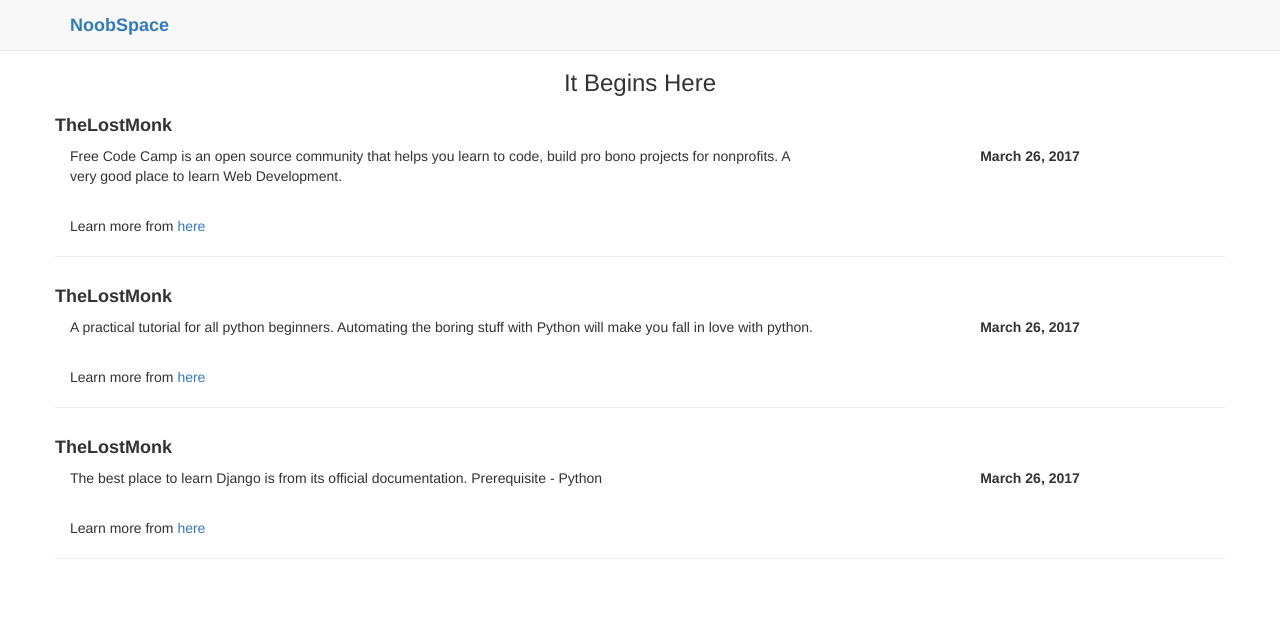
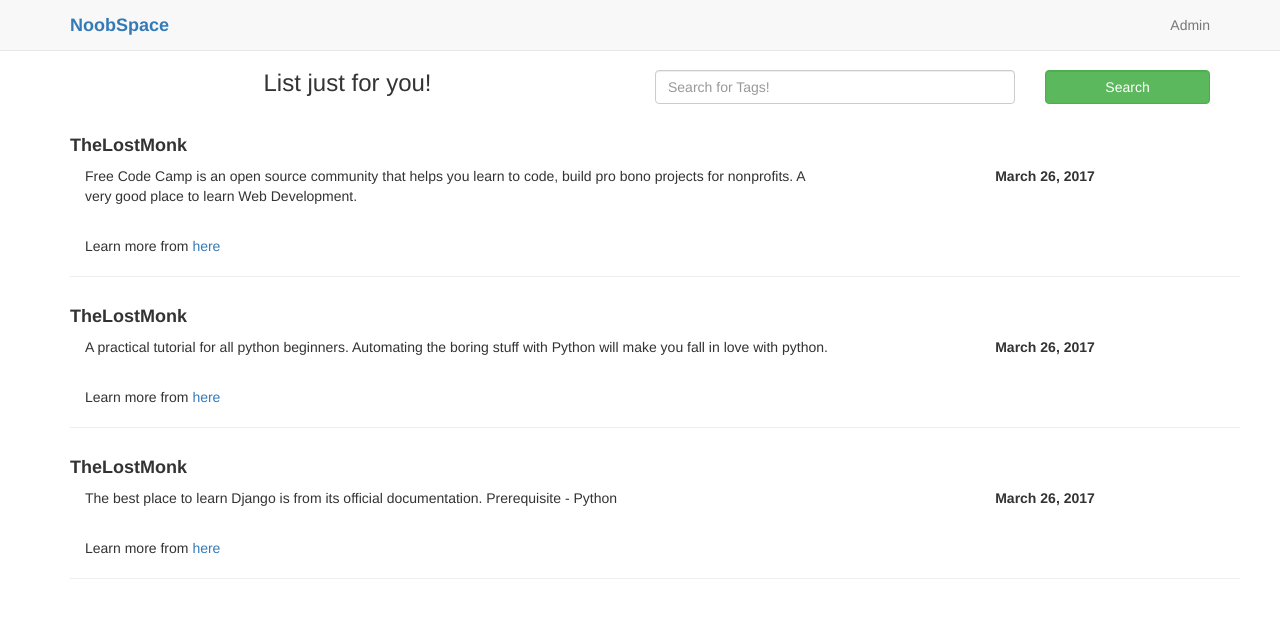
Before and after one commit to djsbalakrishnan/NoobSpace, a Django app: page / in a window 1280 px wide. Shown: the top 618 px of the page. Run offline with Django 3.2, Linux system fonts and the light colour scheme; data comes from the database, SQL or seed files in the repository; some libraries are stand-ins or nearby versions.

Commit message:
Search functionality added

```diff
--- a/NoobSpace/NoobSpace/urls.py
+++ b/NoobSpace/NoobSpace/urls.py
@@ -19,5 +19,6 @@ from dashboard import views
 
 urlpatterns = [
 	url(r'^$', views.home, name='home'),
+	url(r'^search/$', views.search, name='search'),
     url(r'^admin/', admin.site.urls),
 ]
--- /dev/null
+++ b/NoobSpace/dashboard/static/dashboard/scripts/dashboard.js
@@ -0,0 +1,18 @@
+function search(){
+	tags = document.getElementById("search-text").value
+	if(tags == ""){
+		alert("The tags field is empty");
+	}
+	else{
+		$.ajax({
+			type:"GET",
+			url:"search",
+			data:{
+				value:tags
+			},
+			success : function(data) {
+				$('#post-list').html(data);
+			}
+		});
+	}
+}
--- a/NoobSpace/dashboard/templates/dashboard/home.html
+++ b/NoobSpace/dashboard/templates/dashboard/home.html
@@ -3,16 +3,20 @@
 {% block content %}
 	<div class="container" style="padding-top:50px">
 		<div class="row">
-			<div class="col-lg-12">
-				<h3 style="text-align:center">It Begins Here</h3>
+			<div class="col-lg-6">
+				<h3 style="text-align:center">List just for you!</h3>
 			</div>
-			<!--
-			<div class="col-lg-offset-2 col-lg-4">
-				<h3 style="text-align:center">Search Feature</h3>
+
+			<div class="col-lg-4">
+				<input type="text" class="form-control" id="search-text" placeholder="Search for Tags!" style="margin-top:20px">
 			</div>
-			-->
+			<div class="col-lg-2">
+				<button class="btn btn-success form-control" type="button" id="search-button" onclick="search()" style="margin-top:20px">
+            		Search
+            	</button>
+			</div>
 		</div>
-		<div id="post-list">
+		<div id="post-list" class="container" style="padding-top:20px">
 			{% for hostname, value in list.items %}
 				<div class="post">
 					<div class="row">
@@ -37,4 +41,6 @@
 			{% endfor %}
 		</div>
 	</div>
+
+
 {% endblock %}
--- a/NoobSpace/dashboard/templates/dashboard/layout.html
+++ b/NoobSpace/dashboard/templates/dashboard/layout.html
@@ -18,7 +18,7 @@
     <link rel="stylesheet" type="text/css" href="{% static 'dashboard/content/dashboard.css' %}" />
     <script src="{% static 'dashboard/scripts/jquery.js' %}"></script>
     <script src="{% static 'dashboard/scripts/bootstrap.min.js' %}"></script>
-
+    <script src="{% static 'dashboard/scripts/dashboard.js' %}"></script>
 
 </head>
 
@@ -36,26 +36,18 @@
               <b class="navbar-brand"><a href="/">NoobSpace</a></b>
             </div>
 
-            <!-- Collect the nav links, forms, and other content for toggling
+            <!-- Collect the nav links, forms, and other content for toggling -->
             <div class="collapse navbar-collapse" id="bs-example-navbar-collapse-1">
                 <ul class="nav navbar-nav navbar-right">
                   <li class="hidden">
                     <a href="#page-top"></a>
                   </li>
+
                   <li>
-                    <a href="virtual_environment.html">Virtual Env</a>
-                  </li>
-                  <li>
-                    <a href="remote.html">Content Movement</a>
-                  </li>
-                  <li>
-                    <a href="spin_vm.html">Add | Remove</a>
-                  </li>
-                  <li>
-                    <a href="server_details.html">Server Details</a>
+                    <a href="admin/">Admin</a>
                   </li>
                 </ul>
-            </div> -->
+            </div>
         </div>
     </nav>
 {% block content %}{% endblock %}
--- a/NoobSpace/dashboard/views.py
+++ b/NoobSpace/dashboard/views.py
@@ -2,6 +2,7 @@ from django.shortcuts import render
 from django.http import HttpResponse, HttpRequest
 from dashboard.models import Posts
 from django.template import RequestContext
+from django.template.loader import render_to_string
 
 # Create your views here.
 def home(request):
@@ -11,3 +12,15 @@ def home(request):
 		temp = [obj.name, obj.description, obj.url, obj.datetime]
 		d[obj.id] = temp
 	return render(request,'dashboard/home.html', {'list' : d})
+
+def search(request):
+	tag = request.GET.get('value')
+	d = {}
+	objs = Posts.objects.filter(tag__contains=tag)
+	for obj in objs:
+		temp = []
+		temp = [obj.name, obj.description, obj.url, obj.datetime]
+		d[obj.id] = temp
+	if request.is_ajax():
+		html = render_to_string('dashboard/search.html',{'list' : d})
+		return HttpResponse(html)
```
Also changed, not shown: NoobSpace/dashboard/templates/dashboard/search.html (added, +23 -0 lines), 2 other files.
